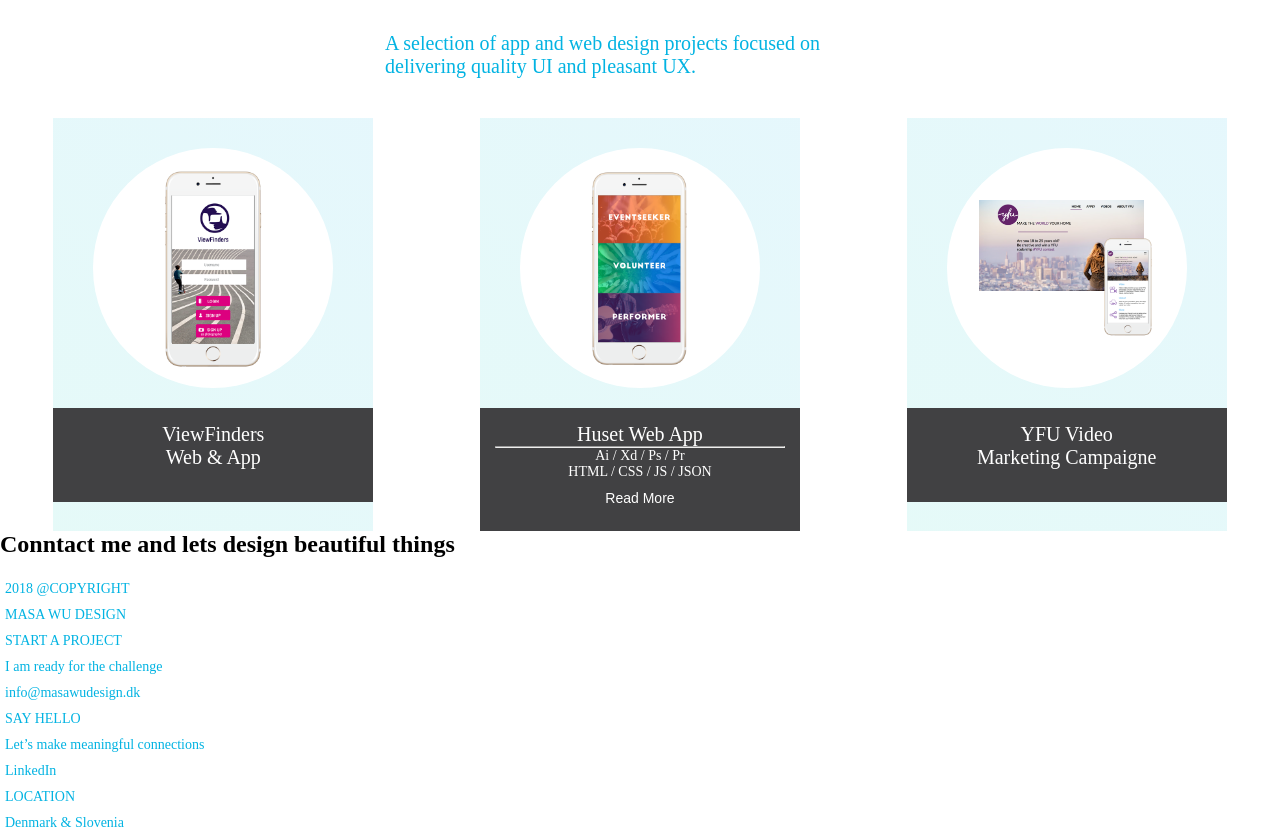
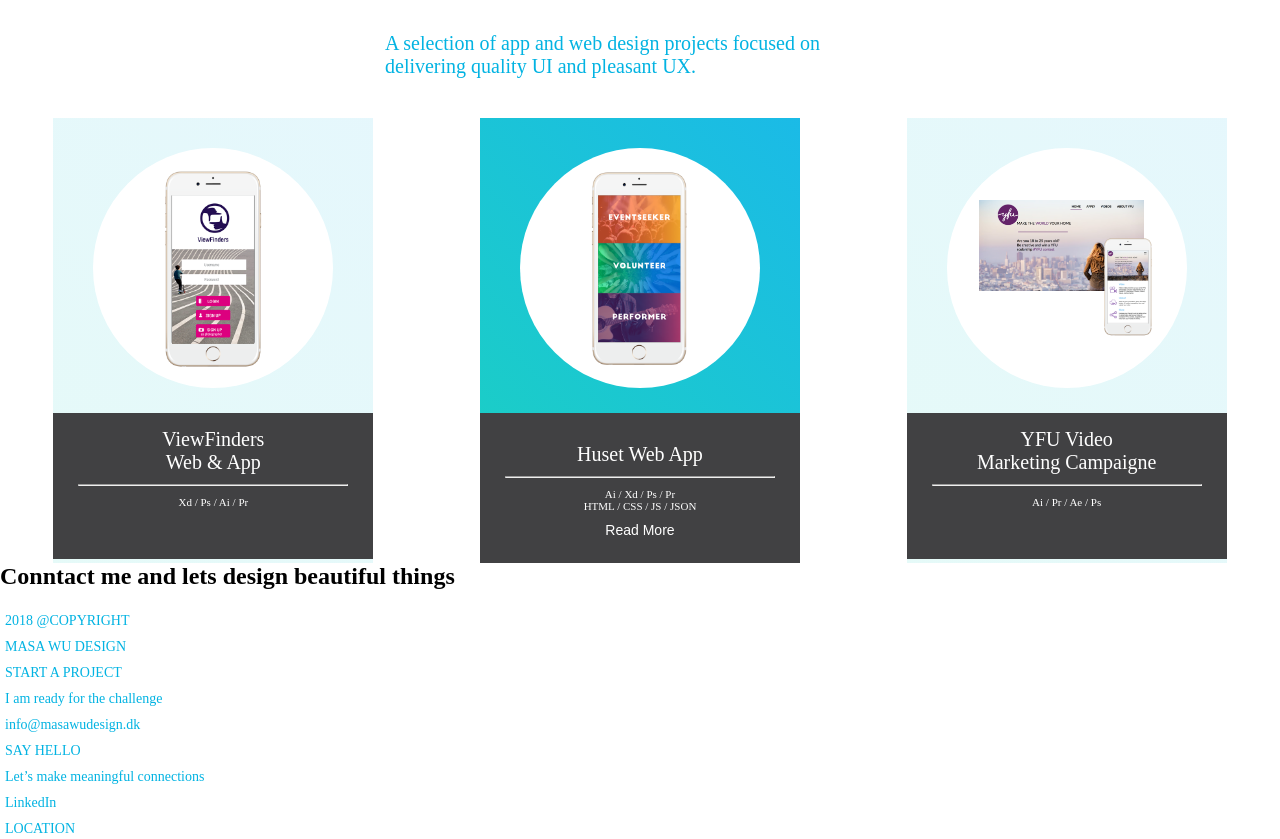
Before and after one commit to masa-stirn/mw-portfolio, a plain HTML site: page index.html in a window 1280 px wide. Shown: the part 1822-2661 px from the top of the page. Drawn offline with Linux system fonts and the light colour scheme.

Commit message:
portfolio section improvements

```diff
--- a/css/style.css
+++ b/css/style.css
@@ -30,7 +30,7 @@ font-family: "avenir", san-serif;
     text-align: center
 }
 h5{
-    font-size: 14px;
+    font-size: 11px;
 }
 p{
     font-size: 14px;
@@ -250,6 +250,13 @@ q {font-style: italic;
     background: linear-gradient(45deg, rgba(2,204,186,0.1), rgba(2,179,228,0.1));
     padding-top: 30px;
     width: 320px;
+
+}
+.huset.active, viewfinders.active, yfu.active{
+   background: linear-gradient(45deg, rgba(2,204,186,0.9), rgba(2,179,228,0.9));
+}
+.huset .bottom-box{
+        padding-top: 30px;
 }
 .white-circle{
     width:240px;
@@ -266,11 +273,16 @@ q {font-style: italic;
     left: 0;
     right: 0;
     margin: auto;
+    transition: all .8s;
+    cursor: pointer;
+}
+.white-circle img:hover{
+    transform: scale(0.95)
 }
 .bottom-box{
     background-color: #414143;
     padding: 15px;
-    margin-top: 20px;
+    margin-top: 25px;
 }
 .bottom-box a{
     font-family: "avenir", sans-serif;
@@ -279,6 +291,9 @@ q {font-style: italic;
     text-align: center;
     display: block;
     margin: 10px 0;
+}
+.pad {
+    margin: 10px;
 }
 .hide{
     opacity: 0;
--- a/index.html
+++ b/index.html
@@ -105,8 +105,10 @@
                     </div>
                     <div class="bottom-box">
                         <h4>ViewFinders<br> Web & App</h4>
-                        <hr class="hide">
-                        <h5 class="hide">Xd / Ps / Ai / Pr</h5>
+                        <hr class="pad">
+                        <h5 class="">Xd / Ps / Ai / Pr</h5>
+
+                        <a class="hide" href="">Read More</a>
                     </div>
                 </div>
                 <div class="huset active">
@@ -115,7 +117,7 @@
                     </div>
                     <div class="bottom-box">
                         <h4>Huset Web App</h4>
-                        <hr class="">
+                        <hr class="pad">
                         <h5 class="">Ai / Xd / Ps / Pr</h5>
                         <h5 class="">HTML / CSS / JS / JSON</h5>
                         <a class="" href="">Read More</a>
@@ -128,8 +130,9 @@
                     <div class="bottom-box">
                         <h4>YFU Video
                             <br>Marketing Campaigne</h4>
-                             <hr class="hide">
-                        <h5 class="hide">Ai / Pr / Ae / Ps</h5>
+                             <hr class="pad">
+                        <h5 class="">Ai / Pr / Ae / Ps</h5>
+<a class="hide" href="">Read More</a>
                     </div>
                 </div>
             </div>
```
